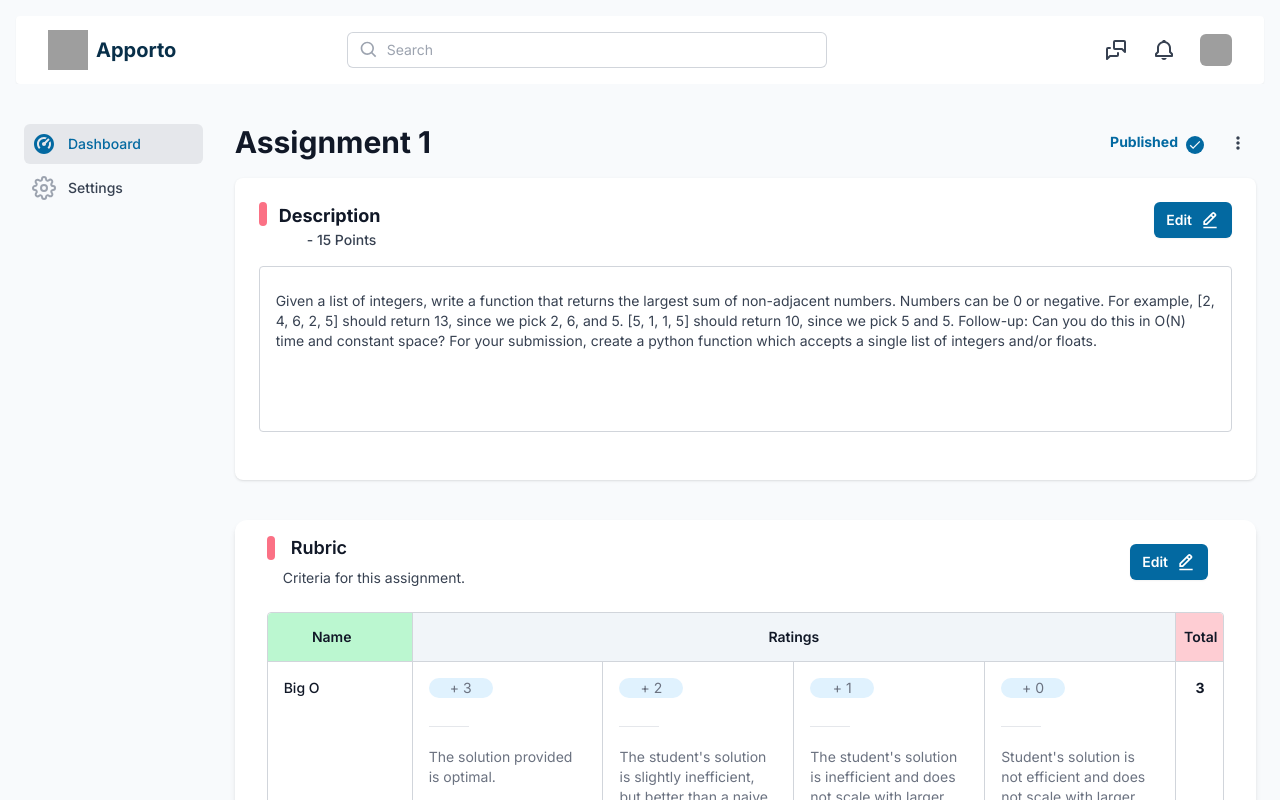
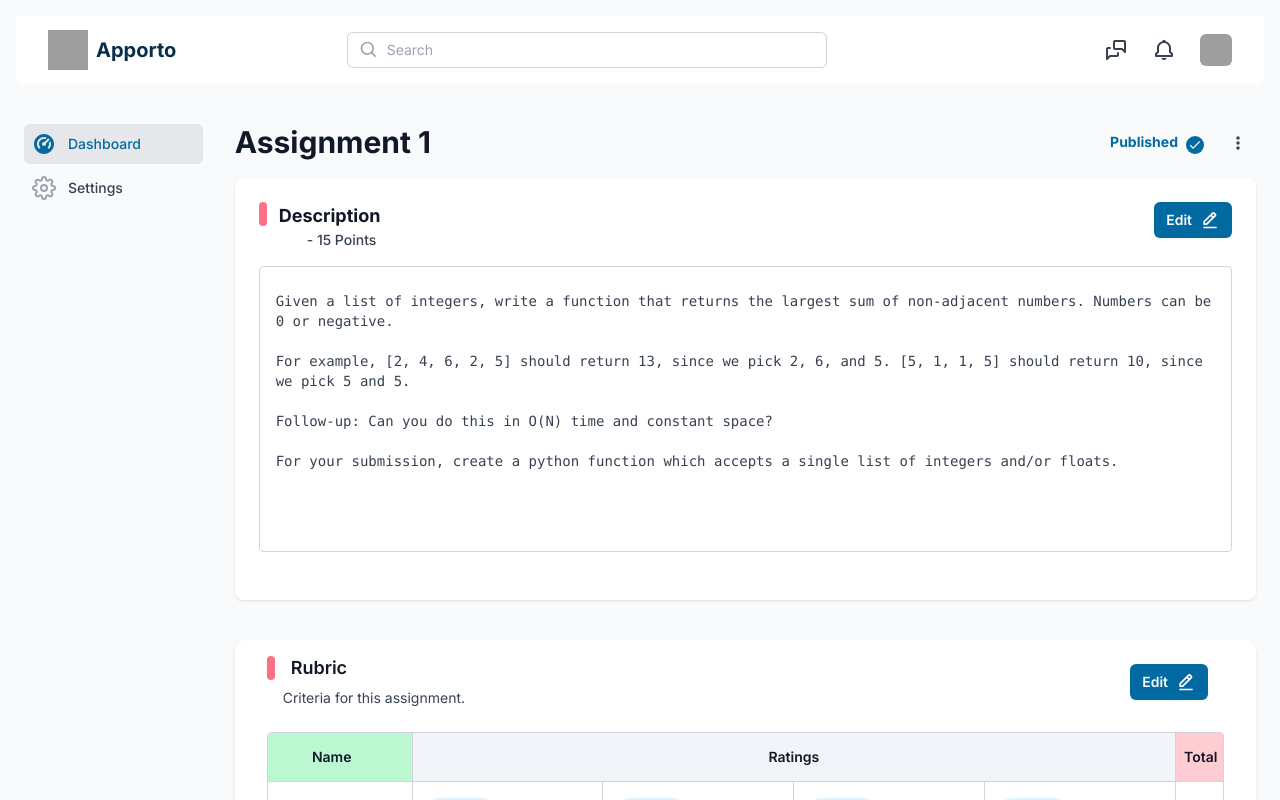
Before and after one commit to bdgcypher/autograder-frontend, a Next.js app: page / in a window 1280 px wide. Shown: the top 800 px of the page. Built offline with nearby package versions, Linux system fonts and the light colour scheme; grey boxes are pictures that could not be loaded; some icons are missing.

Commit message:
Added line wrapping to AssignmentDescription

```diff
--- a/components/Dashboard/Assignment/AssignmentDescription.jsx
+++ b/components/Dashboard/Assignment/AssignmentDescription.jsx
@@ -60,12 +60,13 @@ export default function AssignmentDescription({ assignment }) {
                       </div>
                     </div>
                     <div className="mt-4 border border-gray-300 rounded divide-y divide-gray-300">
-                      <div
+                      {/* <div
                         className="mt-2 p-4 pb-20 space-y-4 text-sm text-gray-700"
                         dangerouslySetInnerHTML={{
                           __html: assignment.body,
                         }}
-                      />
+                      /> */}
+                      <pre className="mt-2 p-4 pb-20 space-y-4 text-sm text-gray-700 whitespace-pre-wrap">{assignment.body}</pre>
                     </div>
                   </div>
                   <div className="mt-6 flex justify-between space-x-8">
```
